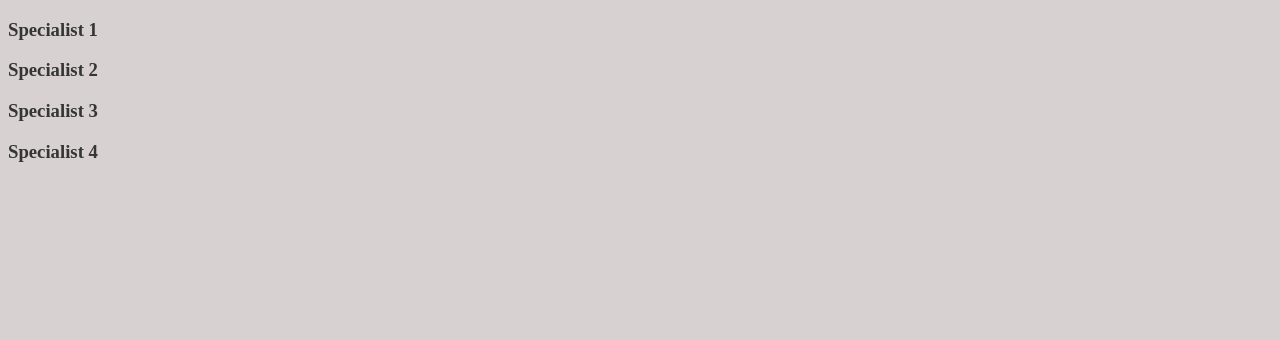
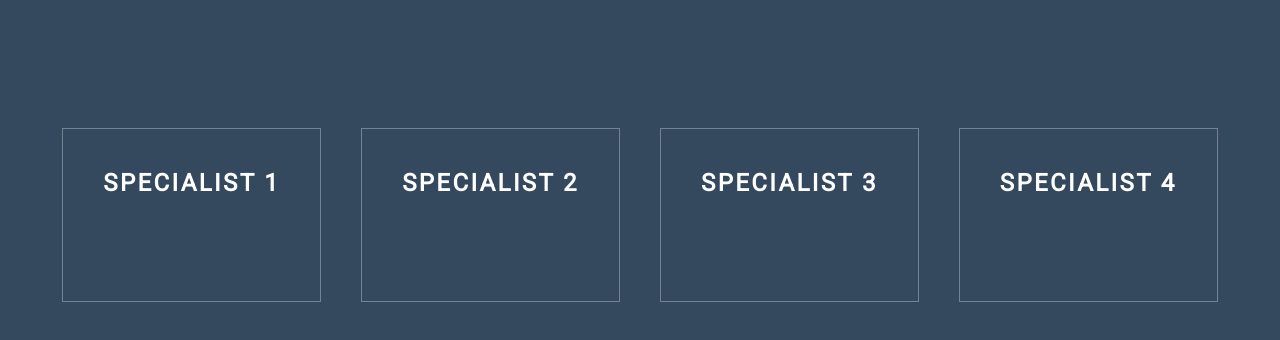
Before and after one commit to weevi/Bank-queue-JS, a plain HTML site: page board.html in a window 1280 px wide. Drawn offline with Linux system fonts and the light colour scheme.

Commit message:
add style to board page

```diff
--- a/board.html
+++ b/board.html
@@ -6,14 +6,16 @@
     <meta http-equiv="X-UA-Compatible" content="ie=edge" />
     <title>Document</title>
     <link rel="stylesheet" type="text/css" href="style.css">
+    <link href="https://fonts.googleapis.com/css?family=Roboto&display=swap" rel="stylesheet">
   </head>
   <body>
-   <div><h3>Specialist 1</h3><ul id="1"></ul></div>
-   <div><h3>Specialist 2</h3><ul id="2"></ul></div>
-   <div><h3>Specialist 3</h3><ul id="3"></ul></div>
-   <div><h3>Specialist 4</h3><ul id="4"></ul></div>
-
+    <div class="wrap">
+   <div class="spec-wrap"><h3>Specialist 1</h3><ul class="spec-list" id="1"></ul></div>
+   <div class="spec-wrap"><h3>Specialist 2</h3><ul class="spec-list" id="2"></ul></div>
+   <div class="spec-wrap"><h3>Specialist 3</h3><ul class="spec-list" id="3"></ul></div>
+   <div class="spec-wrap"><h3>Specialist 4</h3><ul class="spec-list" id="4"></ul></div>
+  </div>
     <script src="script.js"></script>
     <script src="board.js"></script>
   </body>
-</html>
+</h
--- a/script.js
+++ b/script.js
@@ -82,7 +82,6 @@ function saveInputValue() {
 
 function setSpecialist() {
     selectedSpecialist = document.getElementById('selectedSpecialist').value;
-    console.log("setspec - " + selectedSpecialist);
 }
 
 function showClientsOnBoard() {
@@ -91,7 +90,7 @@ function showClientsOnBoard() {
     for (var j = 1; j <= 4; j++) {
         for (var i = 0; i < retrievedNames.length; i++) {
             if (retrievedNames[i].specialistNo == j) {
-                customers += '<li class="list-item">' + retrievedNames[i].name + ' ' + retrievedNames[i].clientNo + '</li>';
+                customers += '<li class="list-item">' + retrievedNames[i].name + '</li>';
             }
             document.getElementById(j).innerHTML = customers;
         }
--- a/style.css
+++ b/style.css
@@ -1,6 +1,7 @@
 body {
-    background-color: #d8d1d1;
-    color: rgb(53, 53, 53);
+    background-color: #34495e;
+    color: white;
+    font-family: 'Roboto', sans-serif;
 }
 
 button {
@@ -13,5 +14,35 @@ button {
 
 ul > li:first-child {
     font-weight: bold;
-    color: rgb(61, 26, 26);
+    color: #3498db;
 }
+
+.wrap {
+    display: flex;
+    justify-content: center;
+    padding-top: 100px;
+}
+
+.spec-wrap {
+    border: 1px solid rgba(255, 255, 255, 0.315);
+    padding: 40px 40px 80px 40px;
+    margin: 20px;
+}
+
+ul {
+    padding: 0;
+}
+
+ul li {
+    letter-spacing: 1px;
+    line-height: 2em;
+    text-transform: uppercase;
+    margin-left: 20px;
+}
+
+h3 {
+    text-transform: uppercase;
+    letter-spacing: 0.1em;
+    font-size: 1.5em;
+    margin-top: 0;
+}
```
